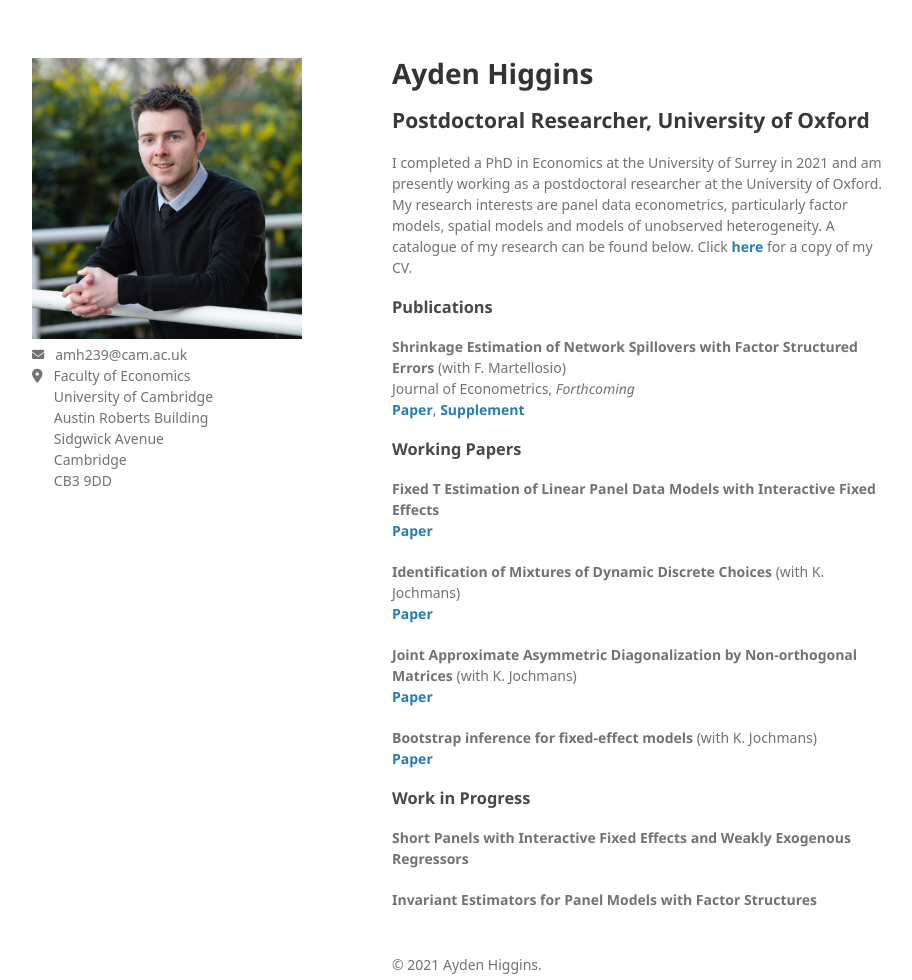
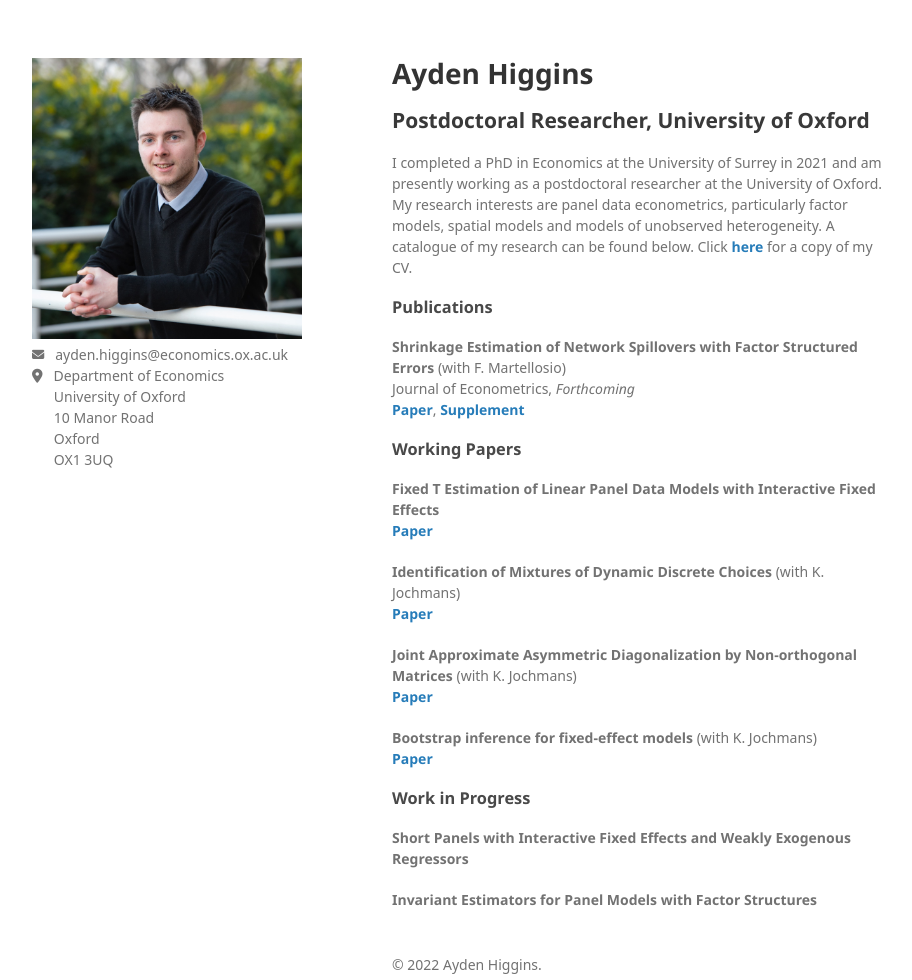
Before and after one commit to Tokkita/Tokkita.github.io, a Jekyll site: the page built from index.md, in a window 1280 px wide and 980 px high. Shown: the whole window, without its empty margins (178-1090 px from the left). Built offline with Jekyll 4.4.1, drawn with Linux system fonts in a browser that asks for light colours; nearby versions of some CDN libraries; some web fonts are replaced; our own code applies the rules of GitHub Pages for plain Markdown files.

Commit message:
Update default.html

```diff
--- a/_layouts/default.html
+++ b/_layouts/default.html
@@ -32,7 +32,7 @@
         <meta name="viewport" content="width=device-width, initial-scale=1">
         <script src="https://kit.fontawesome.com/a076d05399.js"></script>
 
-        <p> <i class="fas fa-envelope fa-sm"></i> &nbsp amh239@cam.ac.uk <br> <i class="fas fa-map-marker-alt "></i> &nbsp Faculty of Economics <br> &nbsp &nbsp &nbsp University of Cambridge <br> &nbsp &nbsp &nbsp Austin Roberts Building <br> &nbsp &nbsp &nbsp Sidgwick Avenue <br> &nbsp &nbsp &nbsp Cambridge <br> &nbsp &nbsp &nbsp CB3 9DD </p>
+        <p> <i class="fas fa-envelope fa-sm"></i> &nbsp ayden.higgins@economics.ox.ac.uk <br> <i class="fas fa-map-marker-alt "></i> &nbsp Department of Economics <br> &nbsp &nbsp &nbsp University of Oxford <br> &nbsp &nbsp &nbsp 10 Manor Road <br> &nbsp &nbsp &nbsp Oxford <br> &nbsp &nbsp &nbsp OX1 3UQ </p>
 
 
 
@@ -44,7 +44,7 @@
 
        <footer class="absolute-bottom">
   <div class="container mt-0">
-    &copy; 2021 Ayden Higgins.
+    &copy; 2022 Ayden Higgins.
   </div>
 </footer>
 
```
